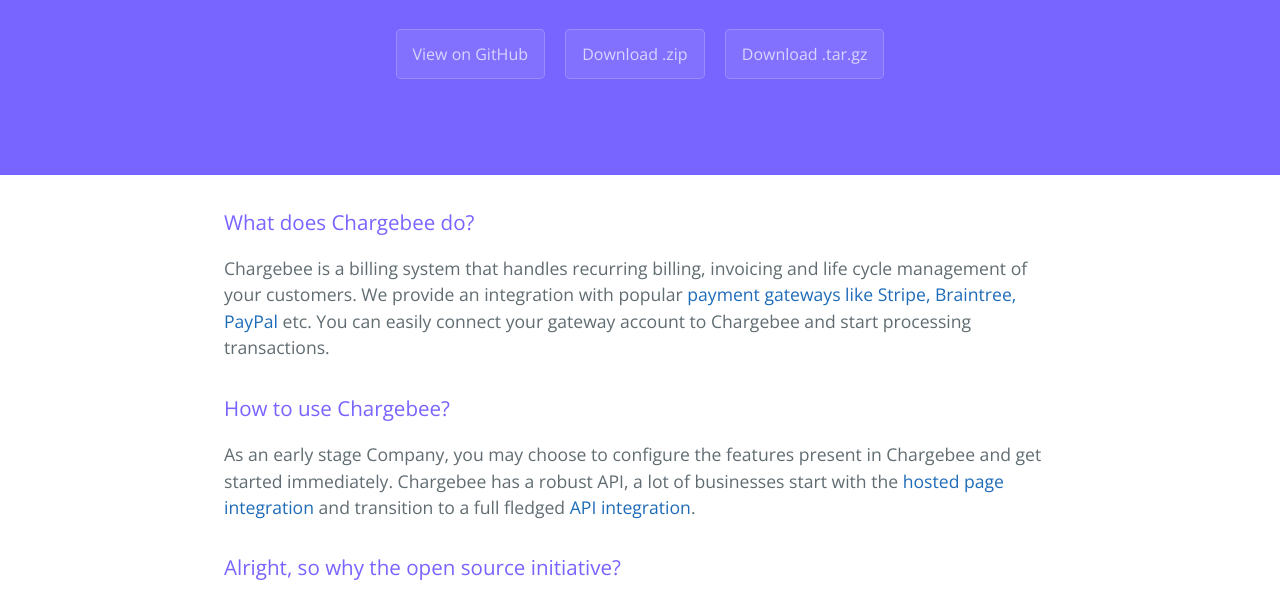
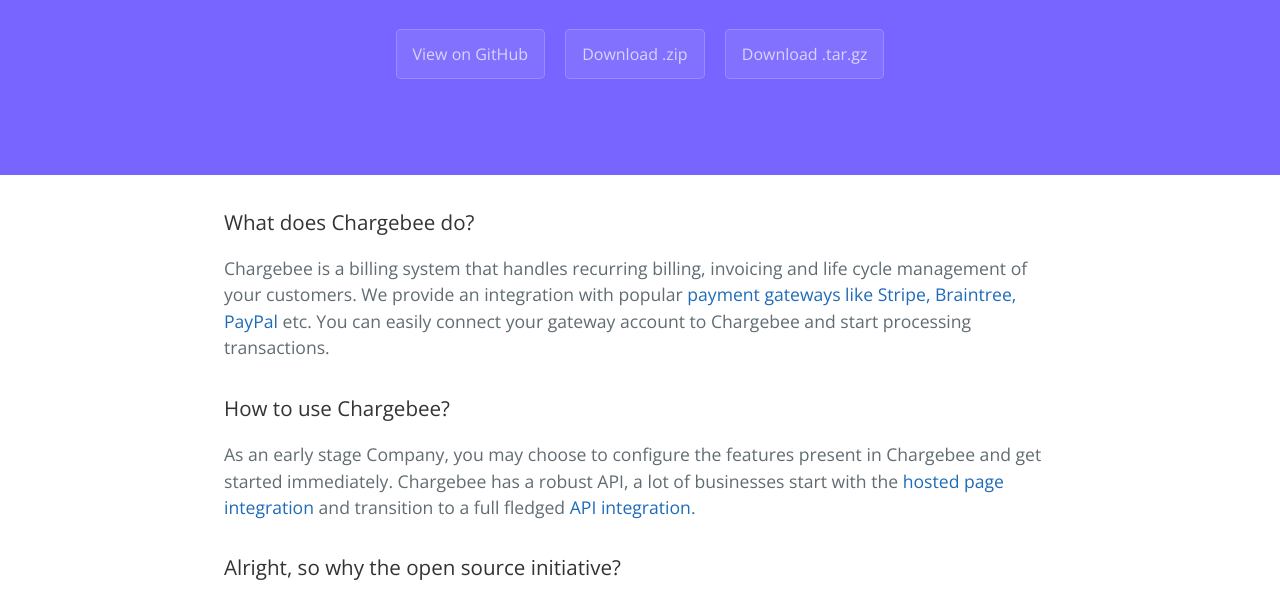
Before and after one commit to balajijayaraman/Chargebee-OpenSource.github.io, a plain HTML site: page index.html in a window 1280 px wide. Shown: the part 208-800 px from the top of the page. Drawn offline with nearby package versions, Linux system fonts and the light colour scheme.

Commit message:
Update stylesheet.css

```diff
--- a/stylesheets/stylesheet.css
+++ b/stylesheets/stylesheet.css
@@ -112,7 +112,7 @@ a {
   margin-top: 2rem;
   margin-bottom: 1rem;
   font-weight: normal;
-  color: #7864FF; }
+  color: #333; }
 .main-content p {
   margin-bottom: 1em; }
 .main-content code {
```
